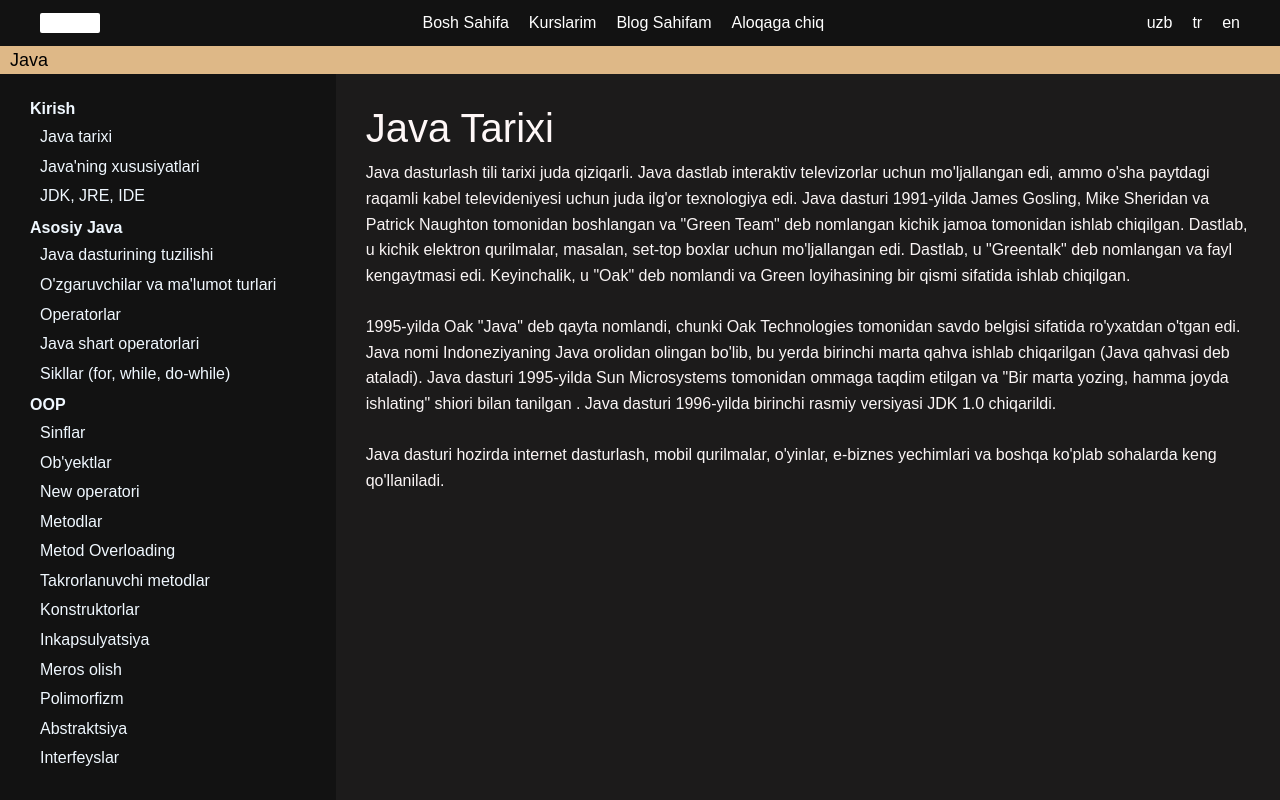
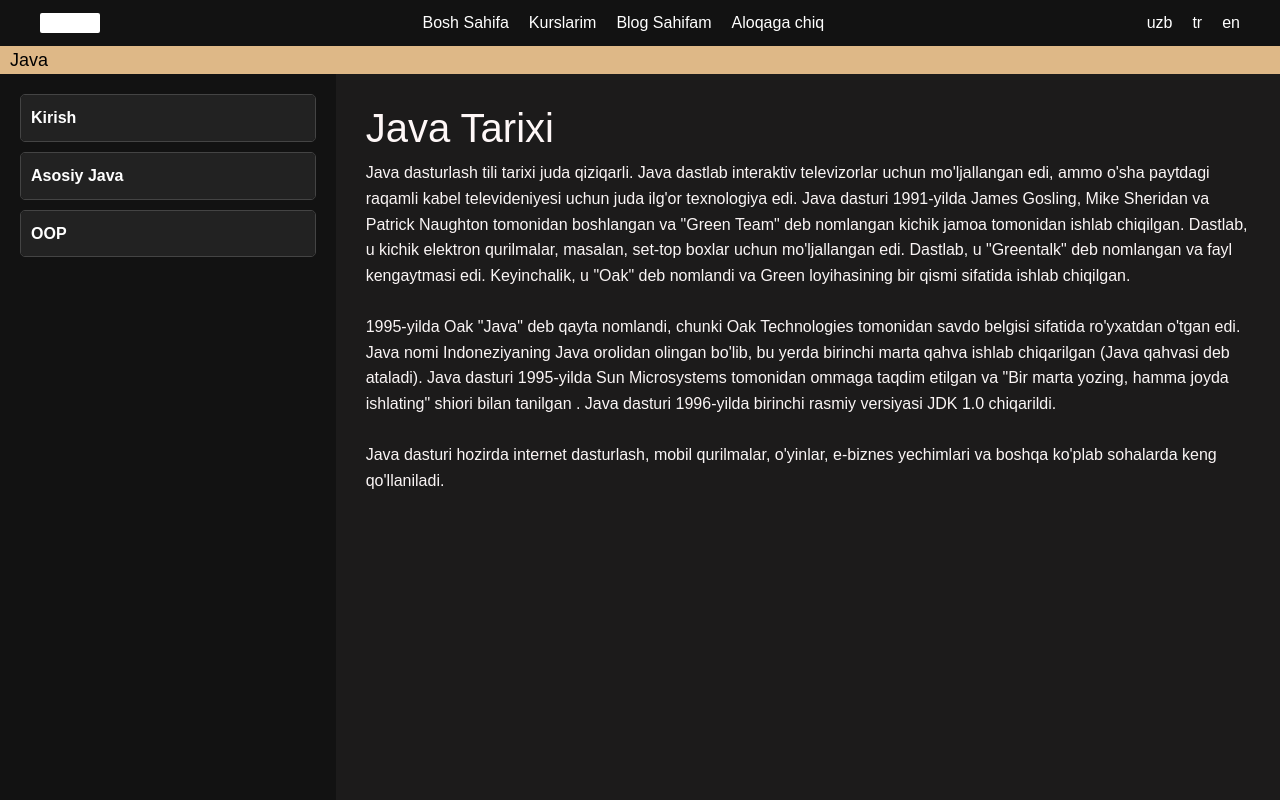
Before and after one commit to 21040001/Dasturchi, a React (Create React App) app: page /course in a window 1280 px wide. Shown: the top 800 px of the page. Built offline with nearby package versions, Linux system fonts and the light colour scheme.

Commit message:
MyCourse Componenti Accordionler ile tekrar yapildi

```diff
--- a/src/MyCourseComponents/Body/index.css
+++ b/src/MyCourseComponents/Body/index.css
@@ -1,30 +1,36 @@
-.Body{
+.Body {
     display: flex;
     height: 100vh;
+    flex-direction: row;
+}
 
-}
-.Body .list{
+/* Sol taraf - Liste */
+.Body .list {
     width: 35%;
     background-color: #121212;
     color: aliceblue;
     padding: 20px;
     overflow-y: scroll;
 }
-.Body .list::-webkit-scrollbar{
+
+.Body .list::-webkit-scrollbar {
     display: none;
 }
-.Body .listBody{
+
+.Body .listBody {
     background-color: #1c1b1b;
     width: 100%;
     padding: 30px;
     color: aliceblue;
     overflow-y: scroll;
 }
-.Body .listBody::-webkit-scrollbar{
+
+.Body .listBody::-webkit-scrollbar {
     display: none;
 }
+
 .Body .list ul {
-    list-style-type: none; /* Liste başındaki noktaları kaldırır */
+    list-style-type: none;
     padding: 0;
 }
 
@@ -32,25 +38,59 @@
     padding: 2px 10px;
     text-align: start;
     cursor: pointer;
+}
 
-}
-.Body .list ul li ul li:hover{
+.Body .list ul li ul li:hover {
     background-color: #1c1b1b;
 }
 
 
+/* A C C O R D I O N  */
+.accordion-section {
+    margin-bottom: 10px;
+    border: 1px solid #444;
+    border-radius: 5px;
+    overflow: hidden;
+}
 
+.accordion-title:hover {
+    background-color: #444;
+}
+
+.accordion-content li:hover {
+    text-decoration: underline;
+}
+
+/* Mobile'de accordion içindeki content alanı */
+.mobile-content {
+    padding: 10px;
+    margin-top: 10px;
+    background-color: #2a2a2a;
+    border-radius: 5px;
+    color: aliceblue;
+}
+
+/* M O B I L E  G O R U N U M */
 @media (max-width: 750px) {
-    .Body .list{
-        width: 50%;
-        background-color: #121212;
-        color: aliceblue;
+    .Body {
+        flex-direction: column;
+    }
+
+    .Body .list {
+        width: 100%;
         padding: 20px;
-        overflow-y: scroll;
     }
-    .Body .list ul li ul li{
+
+    .Body .list ul li ul li {
         border: 1px solid rgb(63, 63, 63);
         margin-top: 3px;
         overflow-x: hidden;
     }
+
+    .Body .listBody {
+        display: none; /* Mobilde sağdaki alan gösterilmeyecek */
+    }
+    .accordion-content li:hover {
+        text-decoration: none;
+    }
 }
--- a/src/MyCourseComponents/Body/index.js
+++ b/src/MyCourseComponents/Body/index.js
@@ -1,4 +1,4 @@
-import React, { useState, useEffect } from 'react';
+/*import React, { useState, useEffect } from 'react';
 import jsonData from '../../Data/Java.json'; // JSON dosyasını içeri aktarma
 import './index.css';
 
@@ -54,4 +54,126 @@ function Body() {
   );
 }
 
+export default Body;*/
+import React, { useState, useEffect } from 'react';
+import jsonData from '../../Data/Java.json';
+import './index.css';
+
+function Body() {
+  const [data, setData] = useState([]);
+  const [selectedDoc, setSelectedDoc] = useState(null);
+  const [content, setContent] = useState('');
+  const [openAccordion, setOpenAccordion] = useState(null);
+  const [isMobileView, setIsMobileView] = useState(window.innerWidth < 750);
+
+  useEffect(() => {
+    setData(jsonData.data);
+  }, []);
+
+  useEffect(() => {
+    const handleResize = () => {
+      setIsMobileView(window.innerWidth < 750);
+    };
+
+    window.addEventListener('resize', handleResize);
+    return () => window.removeEventListener('resize', handleResize);
+  }, []);
+
+  useEffect(() => {
+    if (selectedDoc && selectedDoc.Body) {
+      fetch(`/pages/${selectedDoc.Body}`)
+        .then((response) => response.text())
+        .then((data) => setContent(data))
+        .catch((error) =>
+          console.error('Error loading HTML content:', error)
+        );
+    } else {
+      fetch(`/pages/page1.html`)
+        .then((response) => response.text())
+        .then((data) => setContent(data))
+        .catch((error) =>
+          console.error('Error loading HTML content:', error)
+        );
+    }
+  }, [selectedDoc]);
+
+  const toggleAccordion = (index) => {
+    setOpenAccordion(openAccordion === index ? null : index);
+  };
+
+  return (
+    <div className="Body">
+      <div className="list">
+        {data.map((item, index) => (
+          <div key={item.collectionName} className="accordion-section">
+            <div
+              className="accordion-title"
+              onClick={() => toggleAccordion(index)}
+              style={{
+                cursor: 'pointer',
+                backgroundColor: openAccordion === index ? '#333' : '#222',
+                padding: '10px',
+                color: 'white',
+              }}
+            >
+              <strong>{item.collectionName}</strong>
+            </div>
+
+            {openAccordion === index && (
+              <ul
+                className="accordion-content"
+                style={{
+                  listStyle: 'none',
+                  padding: '10px',
+                  backgroundColor: '#1a1a1a',
+                }}
+              >
+                {item.documents.map((doc) => (
+                  <li
+                    key={doc.id}
+                    onClick={() => setSelectedDoc(doc)}
+                    style={{
+                      cursor: 'pointer',
+                      padding: '5px',
+                      color:
+                        selectedDoc?.id === doc.id ? 'burlywood' : 'aliceblue',
+                    }}
+                  >
+                    {doc.id}
+
+                    {/* Mobil görünümdeyse içerik buraya gömülür */}
+                    {isMobileView &&
+                      selectedDoc?.id === doc.id &&
+                      content && (
+                        <div
+                          className="mobile-content"
+                          style={{
+                            padding: '10px',
+                            marginTop: '10px',
+                            backgroundColor: '#2a2a2a',
+                            borderRadius: '5px',
+                          }}
+                          dangerouslySetInnerHTML={{ __html: content }}
+                        />
+                      )}
+                  </li>
+                ))}
+              </ul>
+            )}
+          </div>
+        ))}
+      </div>
+
+      {/* Masaüstü görünümdeyse içerik sağda ayrı görünür */}
+      {!isMobileView && (
+        <div className="listBody">
+          <div
+            dangerouslySetInnerHTML={{ __html: content || '' }}
+          />
+        </div>
+      )}
+    </div>
+  );
+}
+
 export default Body;
```
